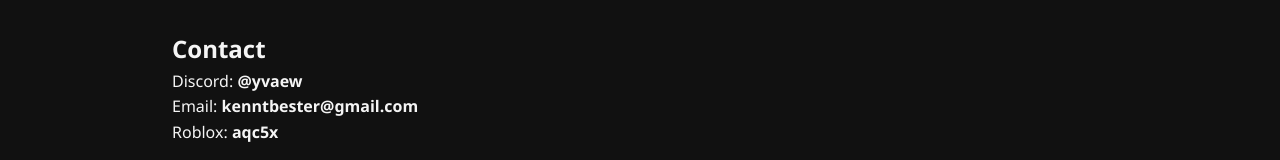
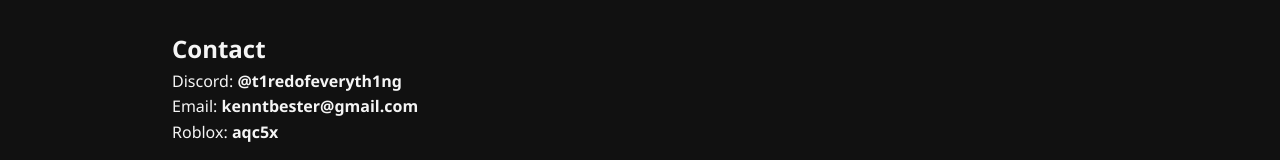
Before and after one commit to WeavyC/portfolio, a plain HTML site: page index.html in a window 1280 px wide. Shown: the part 1214-1374 px from the top of the page. Drawn offline with Linux system fonts and the light colour scheme.

Commit message:
Update index.html

```diff
--- a/index.html
+++ b/index.html
@@ -35,7 +35,7 @@
 
     <section id="contact">
       <h2>Contact</h2>
-      <p>Discord: <strong>@yvaew</strong><br>Email: <strong>kenntbester@gmail.com</strong> <br>Roblox: <strong>aqc5x</strong></p>
+      <p>Discord: <strong>@t1redofeveryth1ng</strong><br>Email: <strong>kenntbester@gmail.com</strong> <br>Roblox: <strong>aqc5x</strong></p>
     </section>
   </div>
 
```
